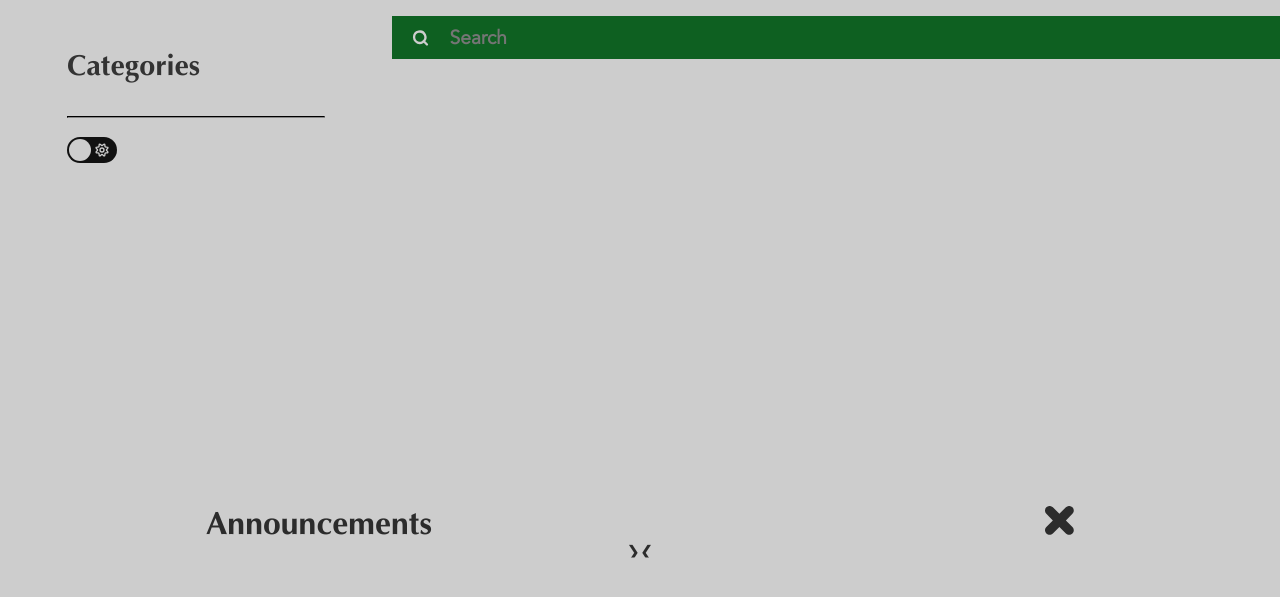
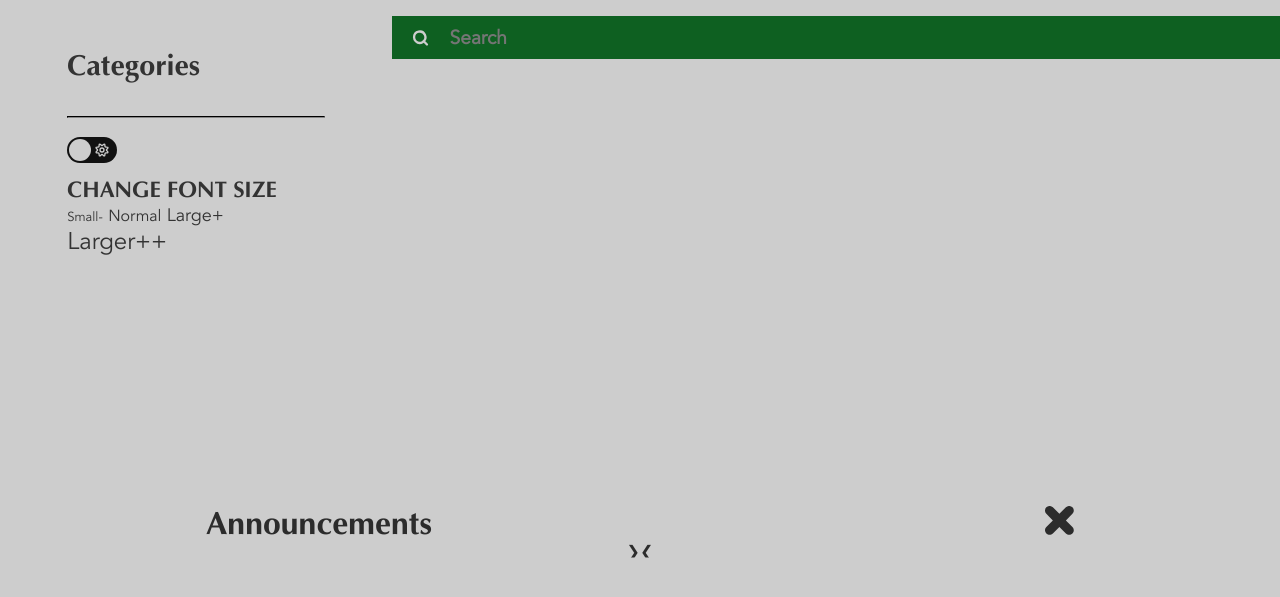
Before and after one commit to jtgalvez1/upou-links-portal, a Flask app: page / in a window 1280 px wide. Shown: the part 80-677 px from the top of the page. Run offline with Flask 3, Linux system fonts and the light colour scheme; data comes from the database, SQL or seed files in the repository; data that the repository does not hold is empty; some libraries are stand-ins or nearby versions.

Commit message:
feat: font size picker

```diff
--- a/app/static/app.js
+++ b/app/static/app.js
@@ -1,4 +1,7 @@
 document.addEventListener('DOMContentLoaded', async () => {
+
+  let fontSize = localStorage.getItem('fontSize') || 'medium';
+  document.querySelector(':root').style.fontSize = fontSize;
 
   let root = document.querySelector(':root');
   let userTheme = localStorage.getItem('userTheme')
--- a/app/static/styles/footer.css
+++ b/app/static/styles/footer.css
@@ -8,6 +8,9 @@ footer {
 
   position: relative;
   bottom: 0;
+
+  display: grid;
+  grid-template-columns: 1fr;
 }
 
 .info > .container > p {
@@ -15,3 +18,9 @@ footer {
   grid-template-columns: 1em 1fr;
   gap: 1em;
 }
+
+@media only screen and (min-width: 768px) {
+  footer {
+    grid-template-columns: repeat(3, 1fr);
+  }
+}
--- a/app/static/styles/sidebar.css
+++ b/app/static/styles/sidebar.css
@@ -30,11 +30,7 @@
   margin: 0;
   width: 100vw;
   overflow-y: scroll;
-}
 
-#profile.sidebar,
-#category-links.sidebar,
-.settings.sidebar {
   display: grid;
   grid-template-columns: 1fr;
   gap: .2em;
@@ -62,18 +58,31 @@
 }
 
 
+.font-sizes {
+  margin: .5em 0;
+}
+
+.font-sizes h3 {
+  margin: 0;
+}
+
+.font-size {
+  all: unset;
+  cursor: pointer;
+}
+
+
 @media only screen and (min-width: 768px) {
 
   #sidebar {
     width: 100%;
     height: fit-content;
-    /* padding-top: 8em; */
-    /* grid-area: "sidebar"; */
     grid-column: 1;
     left: 0;
     z-index: 0;
     background-color: rgba(0,0,0,0%);
-    position: sticky;
+    position: static;
+    top: 6em;
   }
 
   .sidebar {
--- a/app/templates/header.html
+++ b/app/templates/header.html
@@ -28,7 +28,7 @@
   {% else %}
     <a href='/logout' class="logout-btn" >
       <svg viewBox="0 0 24 24" fill="none" xmlns="http://www.w3.org/2000/svg"><g id="SVGRepo_bgCarrier" stroke-width="0"></g><g id="SVGRepo_tracerCarrier" stroke-linecap="round" stroke-linejoin="round"></g><g id="SVGRepo_iconCarrier"> <path d="M21 12L13 12" stroke="#cdcdcd" stroke-width="2" stroke-linecap="round" stroke-linejoin="round"></path> <path d="M18 15L20.913 12.087V12.087C20.961 12.039 20.961 11.961 20.913 11.913V11.913L18 9" stroke="#cdcdcd" stroke-width="2" stroke-linecap="round" stroke-linejoin="round"></path> <path d="M16 5V4.5V4.5C16 3.67157 15.3284 3 14.5 3H5C3.89543 3 3 3.89543 3 5V19C3 20.1046 3.89543 21 5 21H14.5C15.3284 21 16 20.3284 16 19.5V19.5V19" stroke="#cdcdcd" stroke-width="2" stroke-linecap="round" stroke-linejoin="round"></path> </g></svg>
-      <span>Logout</span>
+      <span style="color: #cdcdcd">Logout</span>
     </a>
   {% endif %}
 </header>
--- a/app/templates/sidebar.html
+++ b/app/templates/sidebar.html
@@ -37,12 +37,23 @@
             </label>
         </div>
 
+        <div class="font-sizes">
+            <h3>CHANGE FONT SIZE</h3>
+            <button class="font-size" style='font-size: small' onclick="document.querySelector(':root').style.fontSize  = 'small'; localStorage.setItem('fontSize', 'small')">Small-</button>
+            <button class="font-size" style='font-size: medium' onclick="document.querySelector(':root').style.fontSize  = 'medium'; localStorage.setItem('fontSize', 'medium')">Normal</button>
+            <button class="font-size" style='font-size: large' onclick="document.querySelector(':root').style.fontSize  = 'large'; localStorage.setItem('fontSize', 'large')">Large+</button>
+            <button class="font-size" style='font-size: x-large' onclick="document.querySelector(':root').style.fontSize  = 'x-large'; localStorage.setItem('fontSize', 'x-large')">Larger++</button>
+        </div>
+    </div>
+
     {% if user %}
+        <hr>
+        <div class="sidebar">
             {% if user['user_type'] == 'admin' %}
                 <a href="/admin">Admin Page</a>
                 <a href="/announcements">Announcements Page</a>
             {% endif %}
             <a href="/logout">Logout</a>
+        </div>
     {% endif %}
 </div>
-</div>
```
Also changed, not shown: 1 other file. Lines whose indentation alone changed are shown as unchanged.
